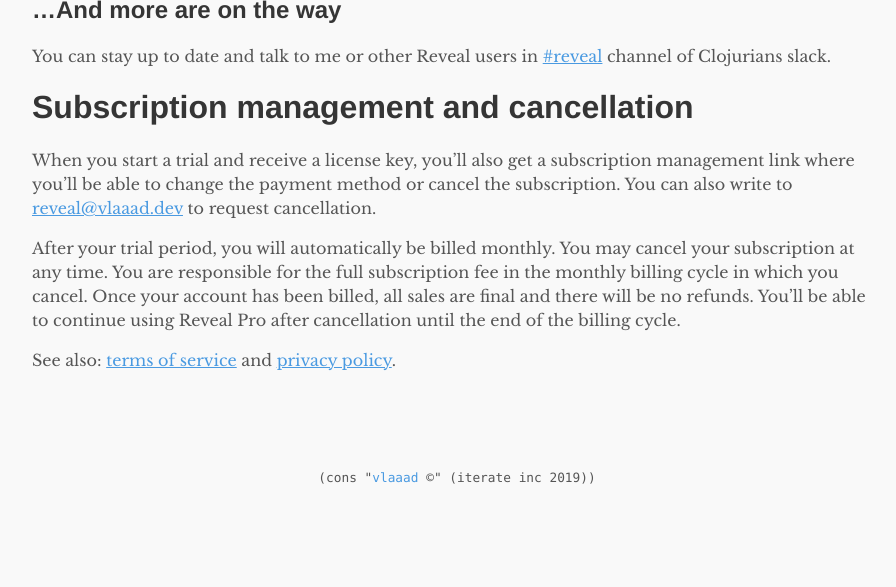
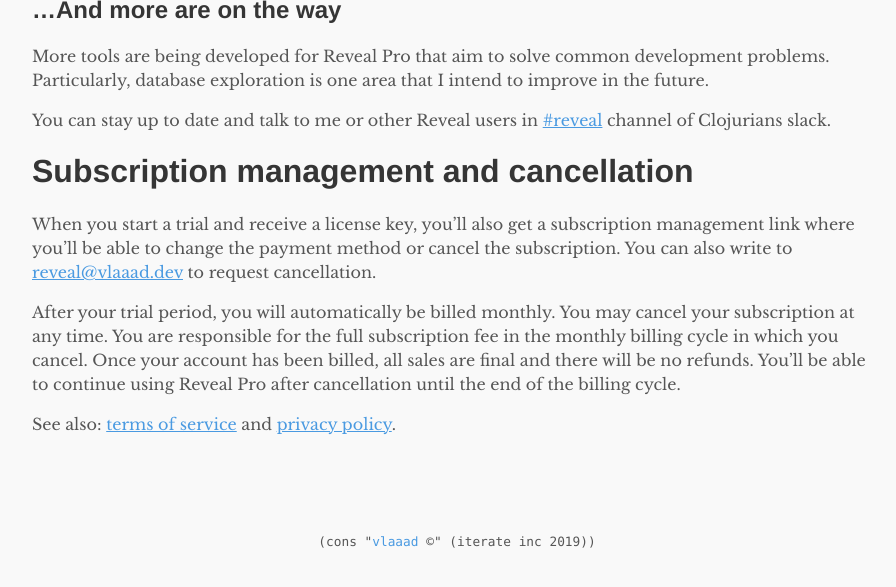
Before and after one commit to vlaaad/vlaaad.github.io, a Jekyll site: the page built from reveal-pro.md, in a window 1280 px wide and 900 px high, scrolled down 4020 px, cut to the strip 301-888 px from the top of the window. Shown: the whole strip, without its empty margins (183-1079 px from the left). Built offline with Jekyll 4.4.1, drawn with Linux system fonts in a browser that asks for light colours; before the commit the page ends 4856 px from its top, so only the background shows below that.

Commit message:
Mention upcoming features

```diff
--- a/reveal-pro.md
+++ b/reveal-pro.md
@@ -87,6 +87,8 @@
 
 ## ...And more are on the way
 
+More tools are being developed for Reveal Pro that aim to solve common development problems. Particularly, database exploration is one area that I intend to improve in the future.
+
 You can stay up to date and talk to me or other Reveal users in [#reveal](https://clojurians.slack.com/messages/reveal/) channel of Clojurians slack.
 
 # Subscription management and cancellation
```
